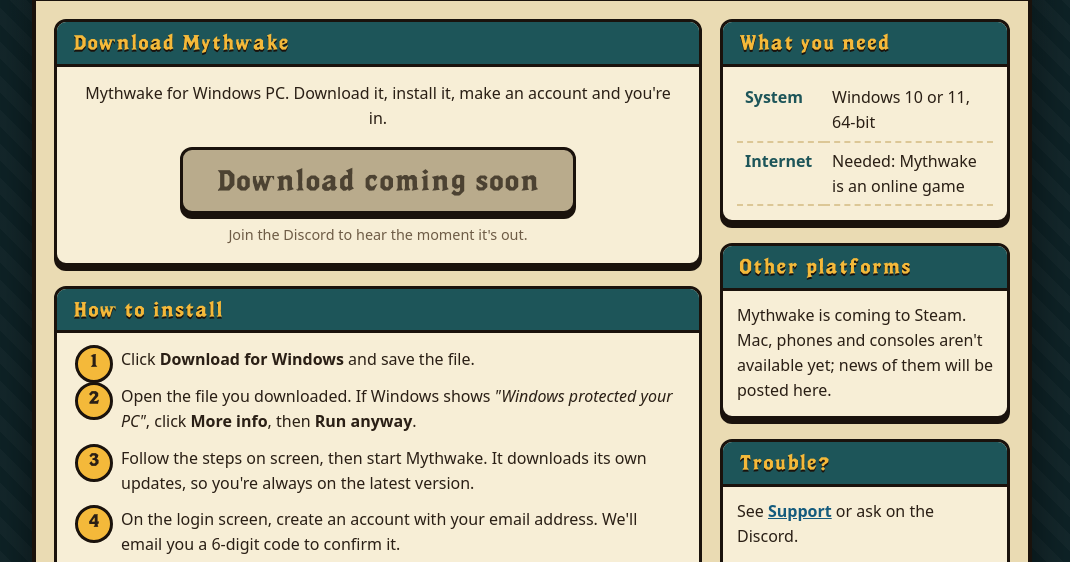
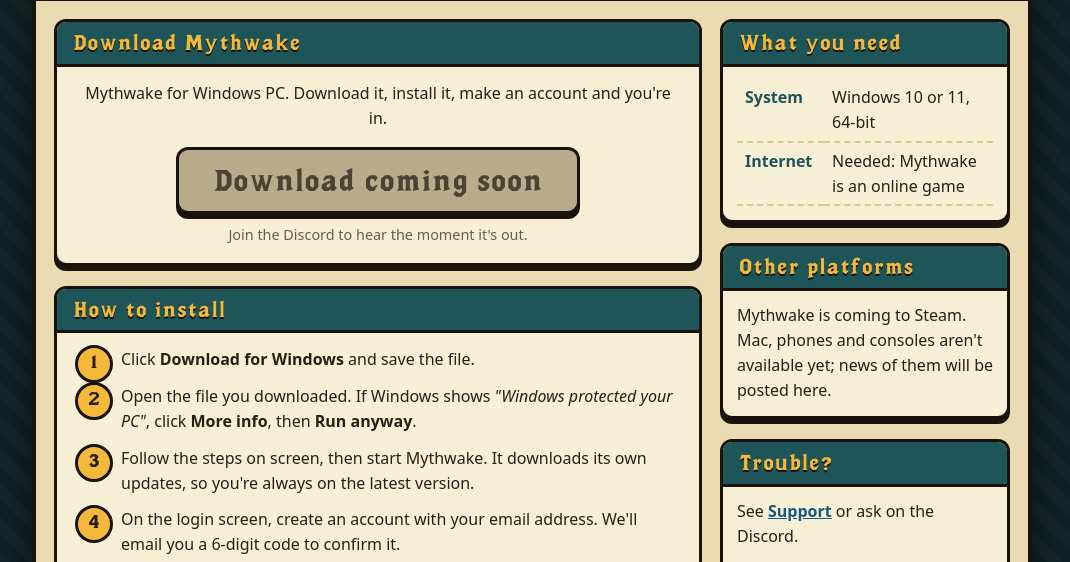
Before and after one commit to Baynav/playmythwake-site, a plain HTML site: page download.html in a window 1280 px wide. Shown: the part 224-786 px from the top of the page, without its empty margins (108-1178 px from the left). Drawn offline with Linux system fonts and the light colour scheme.

Commit message:
Mythwake Bold 1.100; versioned font and CSS URLs

```diff
--- a/css/site.css
+++ b/css/site.css
@@ -3,7 +3,7 @@
 
 @font-face {
   font-family: "Mythwake";
-  src: url("../fonts/MythwakeBold.ttf") format("truetype");
+  src: url("../fonts/MythwakeBold.ttf?v=1.100") format("truetype");
   font-display: swap;
 }
 
--- a/download.html
+++ b/download.html
@@ -8,8 +8,8 @@
 <meta name="theme-color" content="#1d5559">
 <link rel="icon" href="img/favicon.png" type="image/png">
 <link rel="apple-touch-icon" href="img/apple-touch-icon.png">
-<link rel="preload" href="fonts/MythwakeBold.ttf" as="font" type="font/ttf" crossorigin>
-<link rel="stylesheet" href="css/site.css">
+<link rel="preload" href="fonts/MythwakeBold.ttf?v=1.100" as="font" type="font/ttf" crossorigin>
+<link rel="stylesheet" href="css/site.css?v=2">
 </head>
 <body>
 <a class="skip" href="#main">Skip to content</a>
```
Also changed, not shown: hiscores.html (+2 -2 lines), index.html (+2 -2 lines), news.html (+2 -2 lines), privacy.html (+2 -2 lines), support.html (+2 -2 lines), terms.html (+2 -2 lines), fonts/MythwakeBold.ttf.
